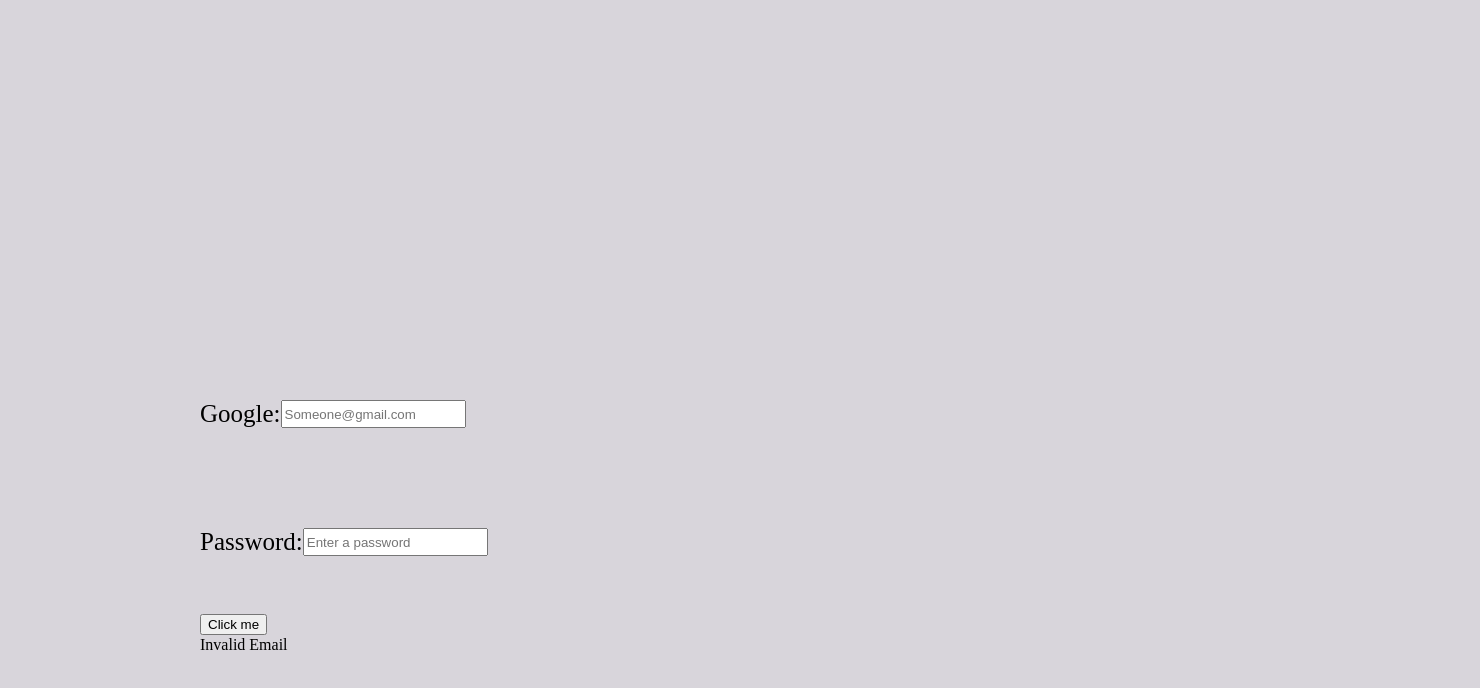
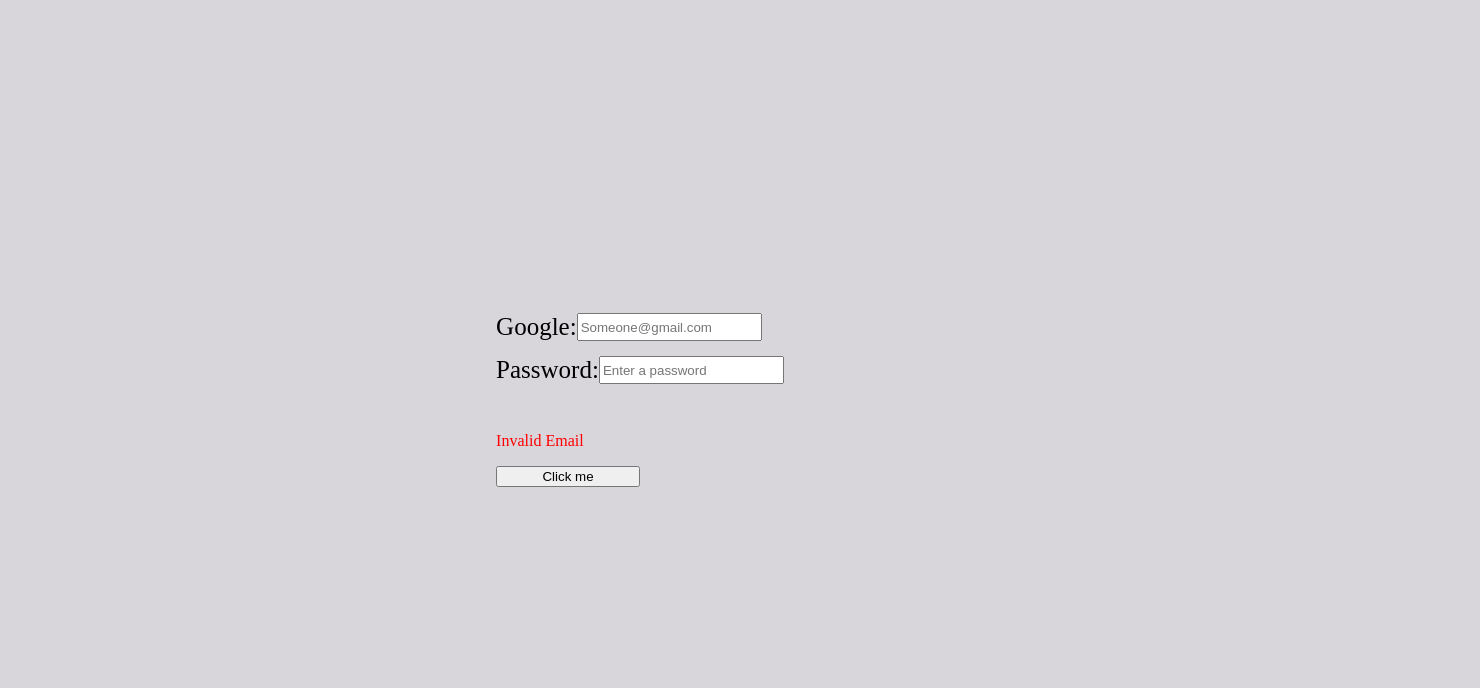
Before and after one commit to Ivailo2707/APM, a plain HTML site: page Insert/Insert.html in a window 1280 px wide. Both pictures are taken after a click on the button "Click me". Shown: the whole page, 1480 px wide, since content can reach past the window. Drawn offline with nearby package versions, Linux system fonts and the light colour scheme.

Commit message:
Оправих проблема с refresh-ването

```diff
--- a/Insert/Insert.css
+++ b/Insert/Insert.css
@@ -1,37 +1,52 @@
+html{
+    height: 100%;
+}
+
+body{
+    background-color: #D8D5DB;
+    margin: 0%;
+    padding: 0%;
+    height: 100%;
+    display: flex;
+    justify-content: center;
+}
+
+.Typer{
+    position: relative;
+    display: flex;
+    flex-direction: column;
+    justify-content: center;
+
+}
+
 .google{
     display: flex;
     position: relative;
-    left: 200px;
-    top: 400px;
     font-size: 25px;
+    display: flex;
+    margin-bottom: 15px;
 }
 
 .password{
     display: flex;
     position: relative;
-    left: 200px;
-    top: 500px;
     font-size: 25px;
 }
 
 .submit_button{
+    display: flex;
     position: relative;
-    top: 540px;
-    left: 200px;
+    width: 50%;
+    justify-content: center;
 }
 
 #ok{
     position: relative;
-    top: 580px;
-    left: 200px;
-    margin: 0%;
-    padding: 0%;
+    display: flex;
 }
 
 #error{
     position: relative;
-    top: 580px;
-    left: 200px;
-    margin: 0%;
-    padding: 0%;
+    display: flex;
+    color: red;
 }
--- a/Insert/Insert.html
+++ b/Insert/Insert.html
@@ -1,12 +1,12 @@
 <!DOCTYPE html>
+<html>
 <head>
     <link rel="stylesheet" href="Insert.css">
-    <script src="https://ajax.googleapis.com/ajax/libs/jquery/3.6.3/jquery.min.js"></script>
+    <script src="./Insert.js"></script>
     <title>APM-Insert</title>
 </head>
-<body style="background-color: #D8D5DB; margin: 0%; padding: 0%;">
-    <script src="./Insert.js"></script>
-    <div class="Typer">
+<body>
+    <form class="Typer">
     <div class="google">
         <label for="Google">Google:</label>
         <input type="email" id="google" name="Google" placeholder="Someone@gmail.com">
@@ -17,7 +17,7 @@
     </div>
     <p id="ok"></p>
     <p id="error"></p>
-    <button class="submit_button" onclick="Print_Error()">Click me</button>
-    </div>
-
+    <button class="submit_button" onclick="Submit_data()" type="button">Click me</button>
+</form>
 </body>
+</html>
--- a/Insert/Insert.js
+++ b/Insert/Insert.js
@@ -12,32 +12,30 @@
         return false
     }
 }
-function leter_or_number(str){
+function letter_or_number(str){
+    console.log('letter_or_number')
     var flag_gmail_contains_letter = charIsLetter(str[0]);
     var flag_gmail_contains_number = Check_First_Letter_Number(str[0]);
     var flag = flag_gmail_contains_letter || flag_gmail_contains_number;
     return flag;
 }
 function Validate_email(str){
+    console.log('Validate_email')
     let google_str_check = '@gmail.com'
     var flag_gmail = str.includes(google_str_check);
-    var flag_first_char = leter_or_number(str);
+    var flag_first_char = letter_or_number(str);
     var flag = flag_gmail && flag_first_char;
     return flag;
 }
 
-function Submit(){
-    let Google = document.getElementById("google").value;
-    let google_str = Google.toString();
-    final_flag = Validate_email(google_str);
-    return final_flag;
-}
-function Print_Error(){
-    let is_there_error = Submit();
-    if(is_there_error){
-    document.getElementById("ok").innerHTML = "It's ok";
+function Submit_data(){
+    console.log('Submit_data')
+    let google = document.getElementById("google").value;
+    //let google_str = Google.toString();
+    if(Validate_email(google)){
+        document.getElementById("ok").innerHTML = "It's ok";
     }
     else{
-    document.getElementById("error").innerHTML = "Invalid Email";
+        document.getElementById("error").innerHTML = "Invalid Email";
     }
 }
```
